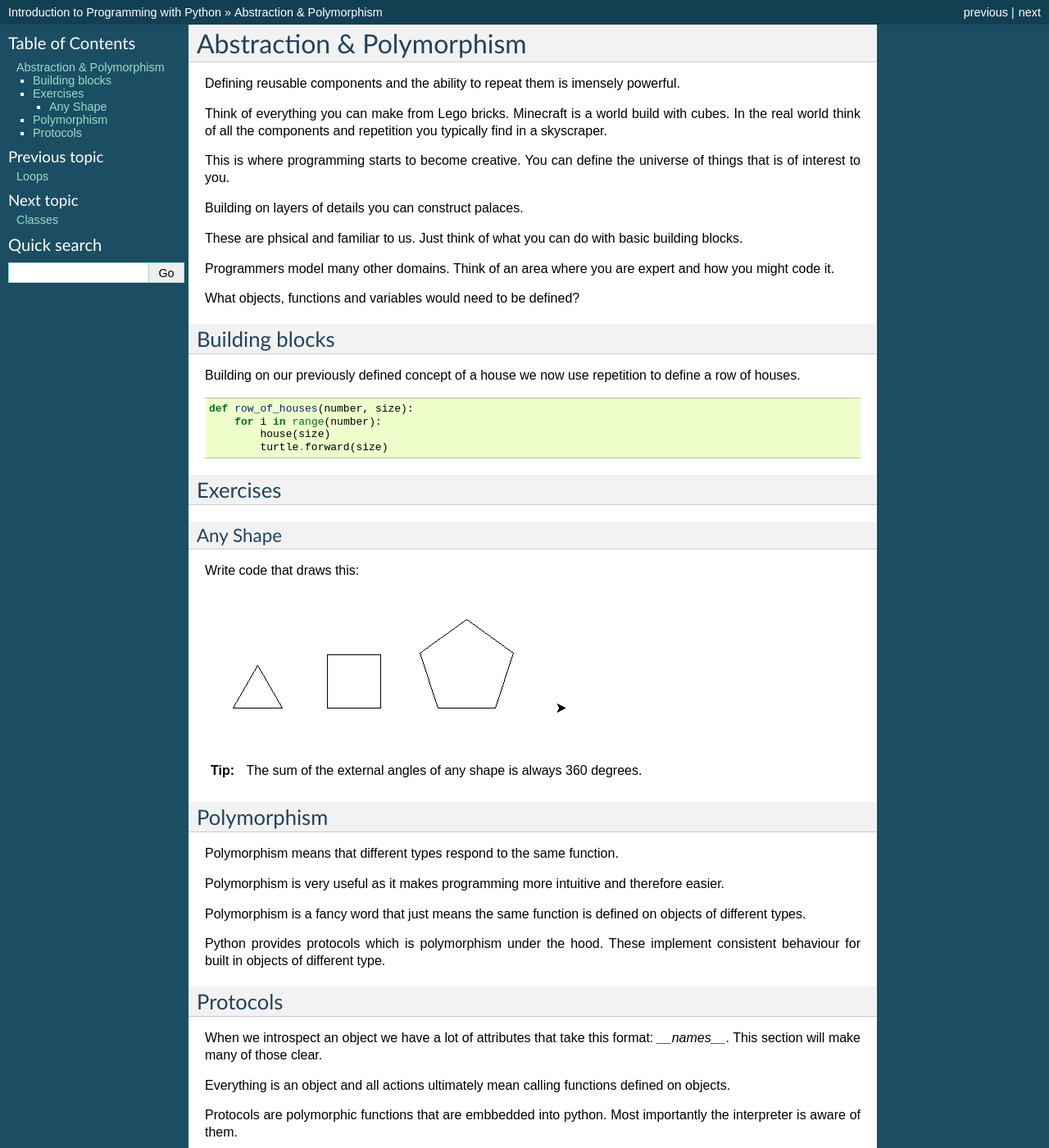
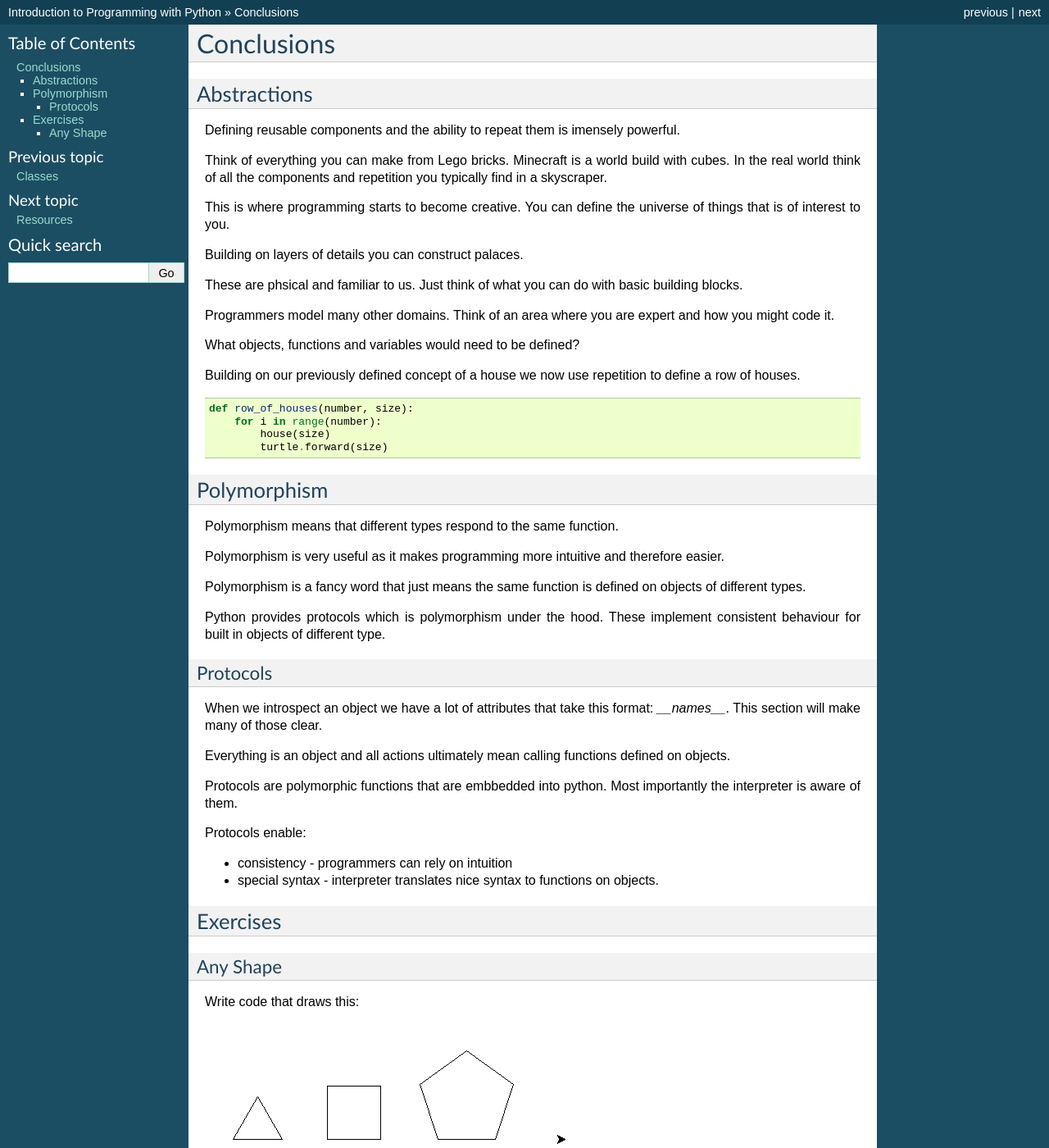
Before and after one commit to gu-lseg/intro-to-programming, a Sphinx documentation site: the page built from source/abstraction.rst, in a window 1280 px wide and 1400 px high. Shown: the whole window at 82% size. Built offline with Sphinx 7.4.7, drawn with Linux system fonts in a browser that asks for light colours; some of the changed text lies outside the part shown.

Commit message:
refactored abstractions to conclusions

```diff
--- a/source/abstraction.rst
+++ b/source/abstraction.rst
@@ -1,5 +1,8 @@
-Abstraction & Polymorphism
-**************************
+Conclusions
+***********
+
+Abstractions
+============
 
 Defining reusable components and the ability to repeat them is imensely powerful.
 
@@ -19,9 +22,6 @@ how you might code it.
 
 What objects, functions and variables would need to be defined?
 
-Building blocks
-===============
-
 Building on our previously defined concept of a house we now use repetition
 to define a row of houses.
 
@@ -31,22 +31,6 @@ to define a row of houses.
         for i in range(number):
             house(size)
             turtle.forward(size)
-
-
-Exercises
-=========
-
-Any Shape
----------
-
-Write code that draws this:
-
-.. image:: /images/turtle-all-shapes.png
-
-.. tip::
-
-    The sum of the external angles of any shape is always 360 degrees.
-
 
 
 Polymorphism
@@ -64,7 +48,7 @@ Python provides protocols which is polymorphism under the hood. These implement
 for built in objects of different type.
 
 Protocols
-=========
+---------
 
 When we introspect an object we have a lot of attributes that take this format:
 `__names__`. This section will make many of those clear.
@@ -78,3 +62,18 @@ Protocols enable:
 
 * consistency - programmers can rely on intuition
 * special syntax - interpreter translates nice syntax to functions on objects.
+
+
+Exercises
+=========
+
+Any Shape
+---------
+
+Write code that draws this:
+
+.. image:: /images/turtle-all-shapes.png
+
+.. tip::
+
+    The sum of the external angles of any shape is always 360 degrees.
--- a/source/index.rst
+++ b/source/index.rst
@@ -20,7 +20,7 @@ Table of Contents:
    flow_control
    data_structures
    loops
+   classes
    abstraction
-   classes
    resources
    appendix_windows
```
